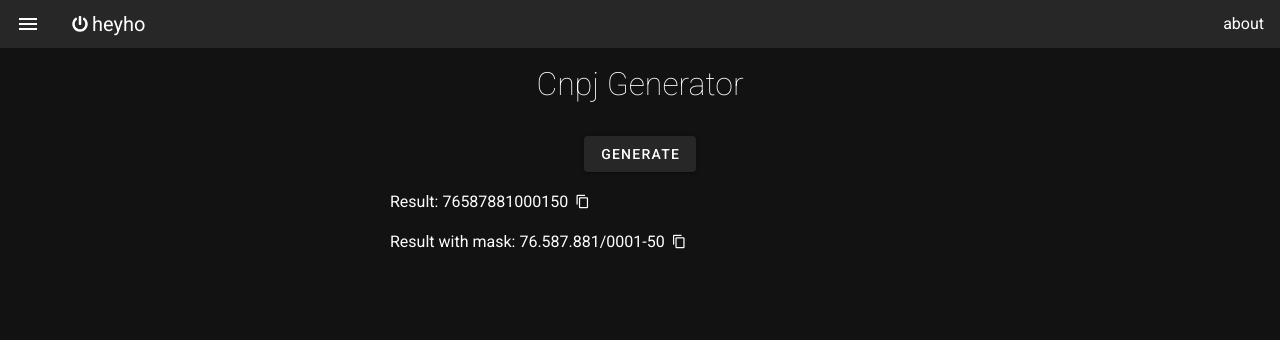
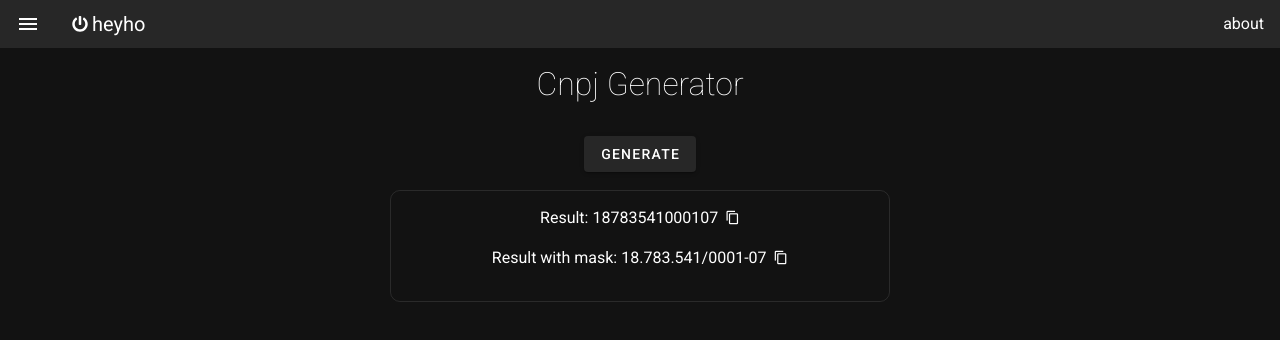
Before and after one commit to heyhoio/heyho, a Nuxt app: page /cnpj-generator in a window 1280 px wide. Both pictures are taken after a click on the button "GENERATE". Shown: the top 340 px of the page. Built offline with nearby package versions, Linux system fonts and the light colour scheme.

Commit message:
style component and fixes

```diff
--- a/pages/cnpj-generator.vue
+++ b/pages/cnpj-generator.vue
@@ -10,21 +10,27 @@
       >
     </div>
     <v-flex class="cnpj-generator__result-wrapper">
-      <p v-if="result.cnpj" class="cnpj-generator__result">
-        Result: {{ result.cnpj }}
+      <p class="cnpj-generator__result">
+        Result:
+        <span v-if="result.cnpj"
+          >{{ result.cnpj }}
           <v-icon
             class="cnpj-generator__copy-button"
             @click="saveToClipBoard(result.cnpj)"
             >mdi-content-copy</v-icon
           >
+        </span>
       </p>
-      <p v-if="result.maskCnpj" class="cnpj-generator__result">
-        Result with mask: {{ result.maskCnpj }}
+      <p class="cnpj-generator__result">
+        Result with mask:
+        <span v-if="result.maskCnpj"
+          >{{ result.maskCnpj }}
           <v-icon
             class="cnpj-generator__copy-button"
             @click="saveToClipBoard(result.maskCnpj)"
             >mdi-content-copy</v-icon
           >
+        </span>
       </p>
     </v-flex>
   </v-layout>
@@ -57,18 +63,10 @@ export default Vue.extend({
 
     generateCnpj() {
       const n = 9
-      const n1 = this.random(n)
-      const n2 = this.random(n)
-      const n3 = this.random(n)
-      const n4 = this.random(n)
-      const n5 = this.random(n)
-      const n6 = this.random(n)
-      const n7 = this.random(n)
-      const n8 = this.random(n)
-      const n9 = 0
-      const n10 = 0
-      const n11 = 0
-      const n12 = 1
+      const [n1, n2, n3, n4, n5, n6, n7, n8, n9, n10, n11, n12] = new Array(8)
+        .fill(0)
+        .map(() => this.random(n))
+        .concat([0, 0, 0, 1])
       let d1 =
         n12 * 2 +
         n11 * 3 +
@@ -142,21 +140,20 @@ export default Vue.extend({
 
 <style lang="scss">
 .cnpj-generator {
-  &__textarea,
   &__result-wrapper {
     width: 500px;
     margin-top: 10px;
-  }
-  &__result {
-    word-break: break-all;
+    border: 1px solid #80808038;
+    padding: 15px;
+    border-radius: 10px;
+    display: flex;
+    flex-direction: column;
+    align-items: center;
+    justify-content: center;
   }
   &__copy-button {
     font-size: 11pt !important;
     margin-left: 3px !important;
   }
 }
-
-#webpack-hot-middleware-clientOverlay {
-  display: none !important;
-}
 </style>
```
Also changed, not shown: 1 other file (tests, documents, lock files or other folders). Lines whose indentation alone changed are shown as unchanged.
